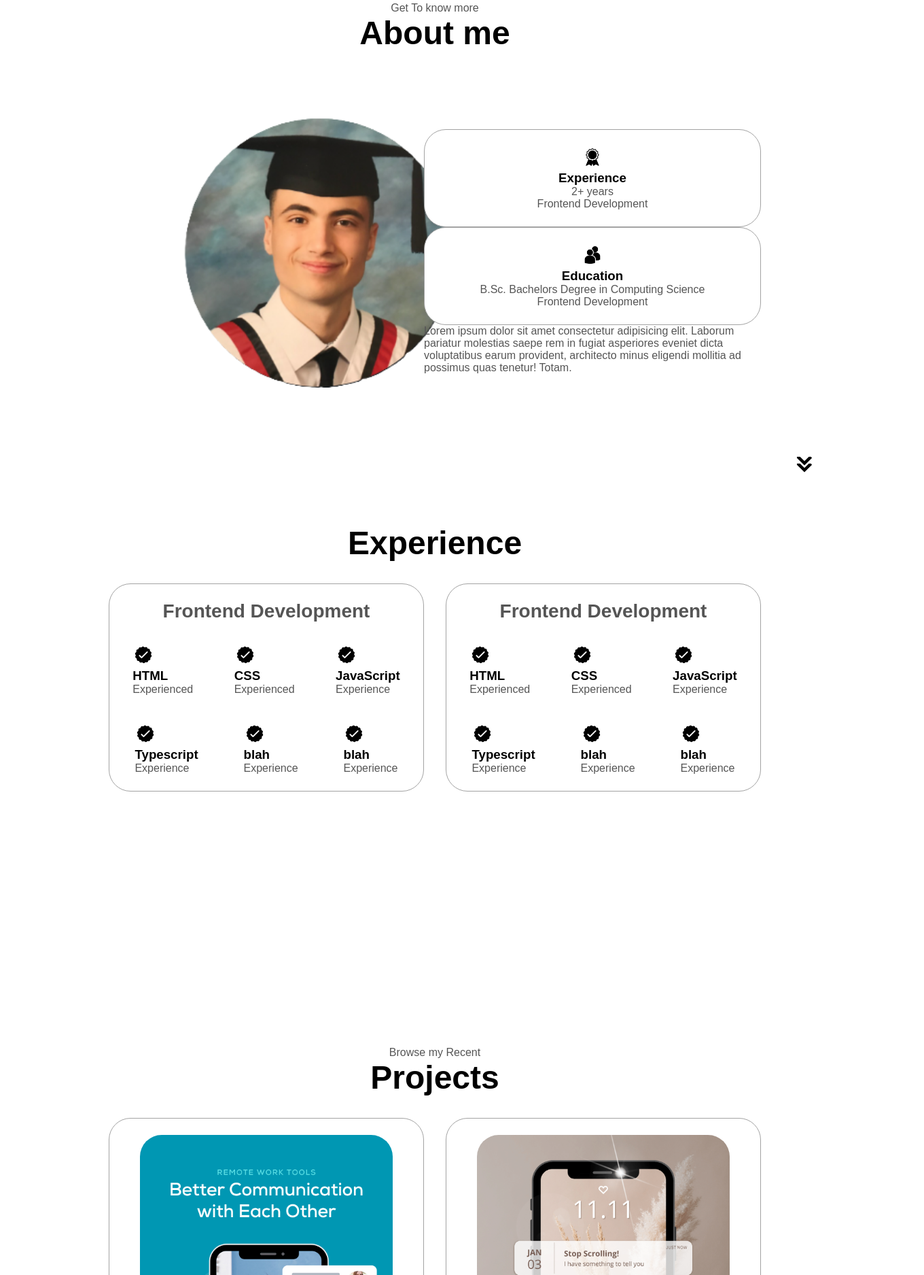
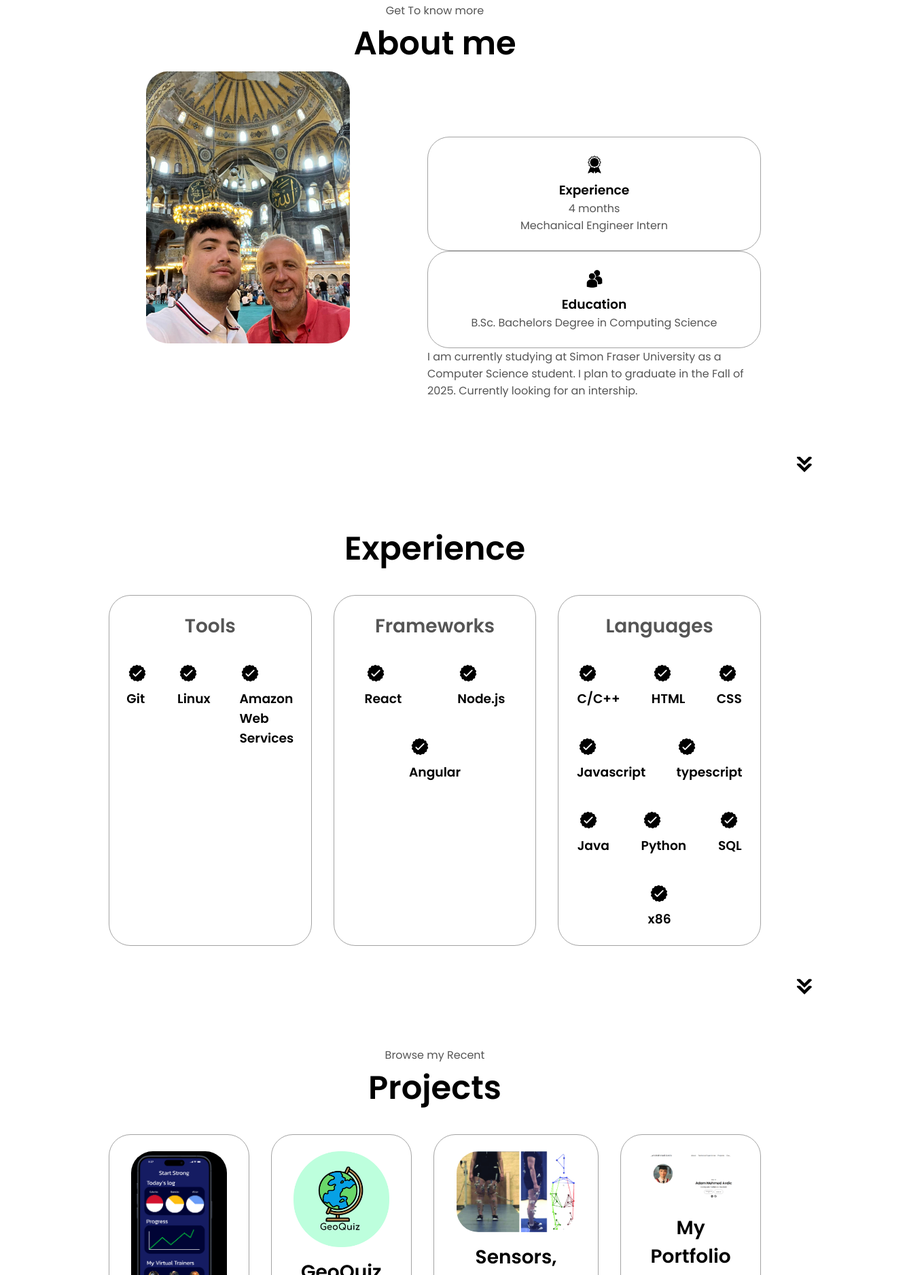
Before and after one commit to AdamAvdic/Personal_Website, a plain HTML site: page index.html in a window 1280 px wide. Shown: the part 925-2800 px from the top of the page at 68% size, 1360 px wide, since content can reach past the window. Drawn offline with Linux system fonts and the light colour scheme; a web font is replaced by a local one.

Commit message:
Last commit until next project

```diff
--- a/index.html
+++ b/index.html
@@ -15,7 +15,7 @@
         <div>
             <ul class="nav-links">
                     <li><a href="#about">About</a></li>
-                    <li><a href="#technical experience">Technical Experience</a></li>
+                    <li><a href="#experience">Technical Experience</a></li>
                     <li> <a href="#projects">Projects</a></li>
                     <li><a href="#contact">Contact</a></li>
             </ul>
@@ -23,7 +23,7 @@
     </nav>
     <nav id="hamburger-nav">
         <div class="logo">
-            Adam Mehmed Avdic
+            My Portfolio
         </div>
         <div class="hamburger-menu">
             <div class="hamburger-icon" onclick="toggleMenu()">
@@ -33,15 +33,15 @@
             </div>
             <div class="menu-links">
                 <li><a href="#about"  onclick="toggleMenu()">About</a></li>
-                <li><a href="#technical experience"  onclick="toggleMenu()">Technical Experience</a></li>
-                <li> <a href="#projects"  onclick="toggleMenu()">Projects</a></li>
+                <li><a href="#experience"  onclick="toggleMenu()">Technical Experience</a></li>
+                <li><a href="#projects"  onclick="toggleMenu()">Projects</a></li>
                 <li><a href="#contact"  onclick="toggleMenu()">Contact</a></li>
             </div>
         </div>
     </nav>
     <section id="profile">
         <div class="section__pic-container">
-            <img src="./assets/ama_new_website.png" alt="Adam Avdic pfp">
+            <img src="./assets/ama_new_website.png" alt="Adam Avdic pfp" class="adamApic">
 
         </div>
         <div class="section__text">
@@ -55,7 +55,7 @@
                 Computer Science Student
             </p>
             <div class="btn-container">
-                <button class="btn btn-color-1" onclick="window.open('./assets/resume-example.pdf')">Download my CV</button>
+                <button class="btn btn-color-1" onclick="window.open('./assets/AMA_resume.pdf')">Download my CV</button>
                 <button class="btn btn-color-2" onclick="location.href='./#contact'">Contact me</button>
             </div>
             <div id="socials-container">
@@ -69,81 +69,91 @@
         <h1 class="title">About me</h1>
         <div class="section-container">
             <div class="section__pic-container">
-                <img src="./assets/ama_new_website.png" alt="ama_aboutme" class="about-pic">
+                <img src="./assets/ama_pfp.jpg" alt="ama_aboutme" class="about-pic">
             </div>
             <div class="about-details-container">
                 <div class="about-conatiners">
                     <div class="details-container">
                         <img src="./assets/experience.png" alt="experience icon" class="icon">
                         <h3>Experience</h3>
-                        <p>2+ years <br>Frontend Development </p>
+                        <p>4 months <br>Mechanical Engineer Intern</p>
                     </div>
                     <div class="details-container">
                         <img src="./assets/education.png" alt="education icon" class="icon">
                         <h3>Education</h3>
-                        <p>B.Sc. Bachelors Degree in Computing Science<br>Frontend Development </p>
+                        <p>B.Sc. Bachelors Degree in Computing Science</p>
                     </div>
                 </div>
                 <div class="text-container">
-                    <p>Lorem ipsum dolor sit amet consectetur adipisicing elit. Laborum pariatur molestias saepe rem in
-                        fugiat asperiores eveniet dicta voluptatibus earum provident,
-                        architecto minus eligendi mollitia ad possimus quas tenetur! Totam.
+                    <p>I am currently studying at Simon Fraser University as a Computer Science student. I plan to graduate in the Fall of 2025. Currently looking for an intership.
                     </p>
                 </div>
             </div>
         </div>
-        <img src="./assets/arrow.png" alt="arrow icon" class="icon arrow" onclick="location.href='./experience'">
+        <img src="./assets/arrow.png" alt="arrow icon" class="icon arrow" onclick="location.href='./#experience'">
     </section>
-    <section id="Experience">
+    <section id="experience">
         <p class="section__text__p1"></p>
         <h1 class="title">Experience</h1>
         <div class="experience-details-container">
             <div class="about-containers">
                 <div class="details-container">
                     <h2 class="experience-sub-title">
-                        Frontend Development
+                        Languages
                     </h2>
                     <div class="article-container">
                         <article>
                             <img src="./assets/checkmark.png" alt="Experience icon" class="icon">
                             <div>
+                                <h3>C/C++</h3>
+                            </div>
+                        </article>
+                        <article>
+                            <img src="./assets/checkmark.png" alt="Experience icon" class="icon">
+                            <div>
                                 <h3>HTML</h3>
-                                <p> Experienced</p>
                             </div>
                         </article>
                         <article>
                             <img src="./assets/checkmark.png" alt="Experience icon" class="icon">
                             <div>
                                 <h3>CSS</h3>
-                                <p> Experienced</p>
                             </div>
                         </article>
                         <article>
                             <img src="./assets/checkmark.png" alt="Experience icon" class="icon">
                             <div>
-                                <h3>JavaScript</h3>
-                                <p> Experience</p>
+                                <h3>Javascript</h3>
                             </div>
                         </article>
                         <article>
                             <img src="./assets/checkmark.png" alt="Experience icon" class="icon">
                             <div>
-                                <h3>Typescript</h3>
-                                <p> Experience</p>
+                                <h3>typescript</h3>
                             </div>
                         </article>
                         <article>
                             <img src="./assets/checkmark.png" alt="Experience icon" class="icon">
                             <div>
-                                <h3>blah</h3>
-                                <p> Experience</p>
+                                <h3>Java</h3>
                             </div>
                         </article>
                         <article>
                             <img src="./assets/checkmark.png" alt="Experience icon" class="icon">
                             <div>
-                                <h3>blah</h3>
-                                <p> Experience</p>
+                                <h3>Python</h3>
+                            </div>
+                        </article>
+                        <article>
+                            <img src="./assets/checkmark.png" alt="Experience icon" class="icon">
+                            <div>
+                                <h3>SQL</h3>
+                            </div>
+                        </article>
+                        <article>
+                            <img src="./assets/checkmark.png" alt="Experience icon" class="icon">
+                            <div>
+                                <h3>x86</h3>
                             </div>
                         </article>
 
@@ -151,52 +161,52 @@
                 </div>
                 <div class="details-container">
                     <h2 class="experience-sub-title">
-                        Frontend Development
+                        Frameworks
                     </h2>
                     <div class="article-container">
                         <article>
                             <img src="./assets/checkmark.png" alt="Experience icon" class="icon">
                             <div>
-                                <h3>HTML</h3>
-                                <p> Experienced</p>
+                                <h3>React</h3>
                             </div>
                         </article>
                         <article>
                             <img src="./assets/checkmark.png" alt="Experience icon" class="icon">
                             <div>
-                                <h3>CSS</h3>
-                                <p> Experienced</p>
+                                <h3>Node.js</h3>
                             </div>
                         </article>
                         <article>
                             <img src="./assets/checkmark.png" alt="Experience icon" class="icon">
                             <div>
-                                <h3>JavaScript</h3>
-                                <p> Experience</p>
+                                <h3>Angular</h3>
+                            </div>
+                        </article>
+                    </div>
+                </div>
+                <div class="details-container">
+                    <h2 class="experience-sub-title">
+                        Tools
+                    </h2>
+                    <div class="article-container">
+                        <article>
+                            <img src="./assets/checkmark.png" alt="Experience icon" class="icon">
+                            <div>
+                                <h3>Git</h3>
                             </div>
                         </article>
                         <article>
                             <img src="./assets/checkmark.png" alt="Experience icon" class="icon">
                             <div>
-                                <h3>Typescript</h3>
-                                <p> Experience</p>
+                                <h3>Linux</h3>
                             </div>
                         </article>
                         <article>
                             <img src="./assets/checkmark.png" alt="Experience icon" class="icon">
                             <div>
-                                <h3>blah</h3>
-                                <p> Experience</p>
+                                <h3>Amazon<br> Web <br>Services</h3>
                             </div>
                         </article>
-                        <article>
-                            <img src="./assets/checkmark.png" alt="Experience icon" class="icon">
-                            <div>
-                                <h3>blah</h3>
-                                <p> Experience</p>
-                            </div>
-                        </article>
-
                     </div>
                 </div>
             </div>
@@ -211,48 +221,65 @@
             <div class="about-containers">
             <div class="details-container color-container">
                 <div class="article-container">
-                    <img src="./assets/project-1.png" alt="Project 1" class="project-img">
+                    <img src="./assets/website.png" alt="Project 1" class="project-img">
                 </div>
-                    <h2 class="experience-sub-title project-title">Project One</h2>
+                    <h2 class="experience-sub-title project-title">My Portfolio Website</h2>
                     <div class="btn-container">
-                        <button class="btn btn-color-2 project-btn" onclick="location.href='https://github.com/'">
+                        <button class="btn btn-color-2 project-btn" onclick="location.href='https://github.com/AdamAvdic/Personal_Website'">
                             Github
-                        </button>
-                        <button class="btn btn-color-2 project-btn" onclick="location.href='https://github.com/'">
-                            Live demo written
                         </button>
                 </div>
             </div>
             <div class="details-container color-container">
                 <div class="article-container">
-                    <img src="./assets/project-2.png" alt="Project 2" class="project-img">
+                    <img src="./assets/gait.png" alt="Project 2" class="project-img">
                 </div>
-                    <h2 class="experience-sub-title project-title">Project Two</h2>
+                    <h2 class="experience-sub-title project-title">Sensors, Noise, and Walking Experiment</h2>
                     <div class="btn-container">
-                        <button class="btn btn-color-2 project-btn" onclick="location.href='https://github.com/'">
+                        <button class="btn btn-color-2 project-btn" onclick="location.href='https://github.com/CMPT353-Final-Project'">
                             Github
-                        </button>
-                        <button class="btn btn-color-2 project-btn" onclick="location.href='https://github.com/'">
-                            Live demo written
                         </button>
                 </div>
             </div>
             <div class="details-container color-container">
                 <div class="article-container">
-                    <img src="./assets/project-3.png" alt="Project 1" class="project-img">
+                    <img src="./assets/geoquiz.png" alt="Project 1" class="project-img">
                 </div>
-                    <h2 class="experience-sub-title project-title">Project three</h2>
+                    <h2 class="experience-sub-title project-title">GeoQuiz</h2>
                     <div class="btn-container">
-                        <button class="btn btn-color-2 project-btn" onclick="location.href='https://github.com/'">
+                        <button class="btn btn-color-2 project-btn" onclick="location.href='https://github.com/AdamAvdic/GeoQuiz'">
                             Github
                         </button>
-                        <button class="btn btn-color-2 project-btn" onclick="location.href='https://github.com/'">
-                            Live demo written
+                </div>
+
+            </div>
+            <div class="details-container color-container">
+                <div class="article-container">
+                    <img src="./assets/noice.png" alt="Project 1" class="project-img">
+                </div>
+                    <h2 class="experience-sub-title project-title">Fitness app UI design</h2>
+                    <div class="btn-container">
+                        <button class="btn btn-color-2 project-btn" onclick="location.href='https://youtu.be/Mx-J_TF3ip0?si=JxguIofqxnFacNxX'">
+                            Live Video Demo
                         </button>
                 </div>
-            </div></div>
+
+            </div>
+            <div class="details-container color-container">
+                <div class="article-container">
+                    <img src="./assets/CPU_pipeline.png" alt="Project 1" class="project-img">
+                </div>
+                    <h2 class="experience-sub-title project-title">CPU Instruction Pipeline Simulator</h2>
+                    <div class="btn-container">
+                        <button class="btn btn-color-2 project-btn" onclick="location.href='https://github.com/AdamAvdic'">
+                            Github
+                        </button>
+                </div>
+
+            </div>
         </div>
-        <img src="./assets/arrow.png" alt="Experience icon" class="icon">
+        </div>
+        <img src="./assets/arrow.png" alt=" Arrow icon" class="icon arrow" onclick="location.href = './#contact'">
     </section>
     <section id="contact">
         <p class="section__text__p1">Get in touch</p>
@@ -274,7 +301,7 @@
             <div class="nav-links-container">
                 <ul class="nav-links">
                     <li><a href="#about">About</a></li>
-                    <li><a href="#technical experience">Technical Experience</a></li>
+                    <li><a href="#experience">Technical Experience</a></li>
                     <li> <a href="#projects">Projects</a></li>
                     <li><a href="#contact">Contact</a></li>
             </ul>
--- a/mediaqueries.css
+++ b/mediaqueries.css
@@ -10,12 +10,6 @@
     }
 
 }
-
-
-
-
-
-
 
 @media screen and (max-width: 1200px){
     #desktop-nav{
--- a/style.css
+++ b/style.css
@@ -1,5 +1,5 @@
 /* Main styling google font*/
-@import url("https://fonts.googlesapis.com/css2?family=Poppins:wght@300;400;500;600&display=swap");
+@import url("https://fonts.googleapis.com/css2?family=Poppins:wght@300;400;500;600&display=swap");
 *{
     margin: 0;
     padding: 0;
@@ -154,22 +154,26 @@ section{
 }
 
 /* Profile Section */
-#profile{
+#profile {
     display: flex;
     justify-content: center;
     gap: 5rem;
     height: 80vh;
-
 }
 
-.section__pic-container{
+.section__pic-container {
     display: flex;
+    justify-content: flex-start; /* Aligns the image to the left */
     height: 400px;
     width: 400px;
-    margin: 50px;
+    margin: 5px;
 }
 
-.section__text{
+.adamApic {
+    align-self: flex-start; /* Ensures the image aligns with the top */
+}
+
+.section__text {
     align-self: center;
     text-align: center;
 }
@@ -178,28 +182,28 @@ section{
     font-weight: 600;
 }
 
-.section__text__p1{
+.section__text__p1 {
     text-align: center;
 }
 
-.section__text__p2{
+.section__text__p2 {
     font-size: 1.75rem;
     margin-bottom: 1rem;
 }
 
-.title{
+.title {
     font-size: 3rem;
     text-align: center;
 }
 
-#socials-container{
+#socials-container {
     display: flex;
     justify-content: center;
     margin-top: 1rem;
     gap: 1rem;
 }
 
-.icon{
+.icon {
     cursor: pointer;
     height: 2rem;
 }
@@ -251,43 +255,56 @@ section{
     border-color: var(--text-color);
 }
 
-.btn-container{
+.btn-container {
     gap: 1rem;
 }
 
 /* ABOUT SECTION */
 
-#about{
+#about {
     position: relative;
 }
 
-.about-containers{
+.about-containers {
+    display: flex;
+    flex-direction: row-reverse; /* Reverse the order to move the image to the left */
     gap: 2rem;
     margin-bottom: 2rem;
     margin-top: 2rem;
 }
 
-.about-details-container{
+.about-details-container {
+    flex: 1; /* Allow the details container to take up the remaining space */
     justify-content: center;
     flex-direction: column;
-}
-
-.about-containers,
-.about-details-container{
     display: flex;
 }
 
-.about-pic{
-    border-radius: 2rem;
+.section__pic-container {
+    flex: 0 0 auto; /* Prevent the image container from growing */
+    margin-right: auto; /* Move the image container to the left */
+    height: 400px;
+    width: 400px;
+    display: flex;
+    justify-content: center;
+    align-items: center;
 }
 
-.arrow{
+.about-pic {
+    border-radius: 2rem;
+    max-width: 100%;
+    max-height: 100%;
+    height: auto;
+    width: auto;
+}
+
+.arrow {
     position: absolute;
     right: -5rem;
     bottom: 2.5rem;
 }
 
-.details-container{
+.details-container {
     padding: 1.5rem;
     flex: 1;
     background: white;
@@ -297,15 +314,9 @@ section{
     text-align: center;
 }
 
-.section-container{
+.section-container {
     gap: 4rem;
     height: 80%;
-}
-
-.section__pic-container{
-    height: 400px;
-    width: 400px;
-    margin: auto 0;
 }
 
 /* Experience */
```
Also changed, not shown: assets/CPU_pipeline.png (added), assets/ama_pfp.jpg (added), assets/gait.png (added), assets/geoquiz.png (added), assets/noice.png (added), assets/sudoku.png (added), assets/website.png (added), 1 other file.
